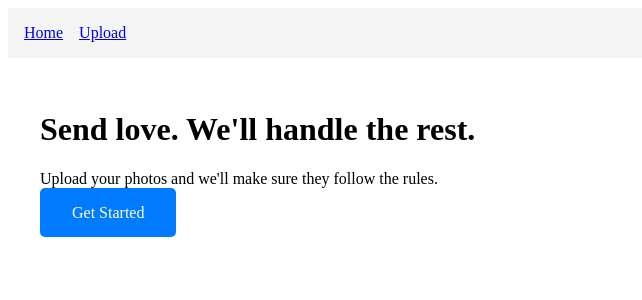
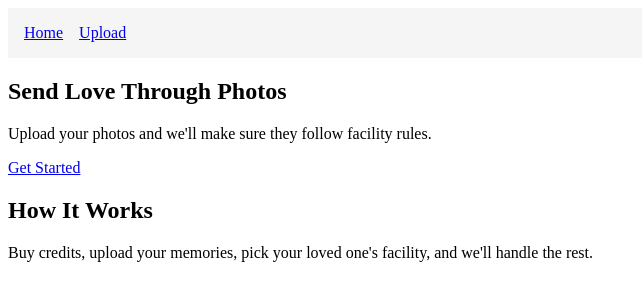
Before and after one commit to najsefoster1/bps-international-platform, a React app in the folder website/: page / in a window 1280 px wide. Shown: the top 300 px of the page, without its empty margins (0-642 px from the left). Built offline with nearby package versions, Linux system fonts and the light colour scheme.

Commit message:
Redesign HomePage with modern UI

```diff
--- a/website/src/components/HomePage.js
+++ b/website/src/components/HomePage.js
@@ -3,10 +3,18 @@ import { Link } from 'react-router-dom';
 
 export default function HomePage() {
   return (
-    <div style={{ padding: '2rem' }}>
-      <h1>Send love. We'll handle the rest.</h1>
-      <p>Upload your photos and we'll make sure they follow the rules.</p>
-      <Link to="/upload" style={{ padding: '1rem 2rem', background: '#007bff', color: '#fff', textDecoration: 'none', borderRadius: '5px' }}>Get Started</Link>
+    <div className="home">
+      <section className="hero">
+        <div className="hero-content">
+          <h1 className="hero-title">Send Love Through Photos</h1>
+          <p className="hero-subtitle">Upload your photos and we'll make sure they follow facility rules.</p>
+          <Link to="/upload" className="cta-button">Get Started</Link>
+        </div>
+      </section>
+      <section className="info-section">
+        <h2>How It Works</h2>
+        <p>Buy credits, upload your memories, pick your loved one's facility, and we'll handle the rest.</p>
+      </section>
     </div>
   );
 }
```
